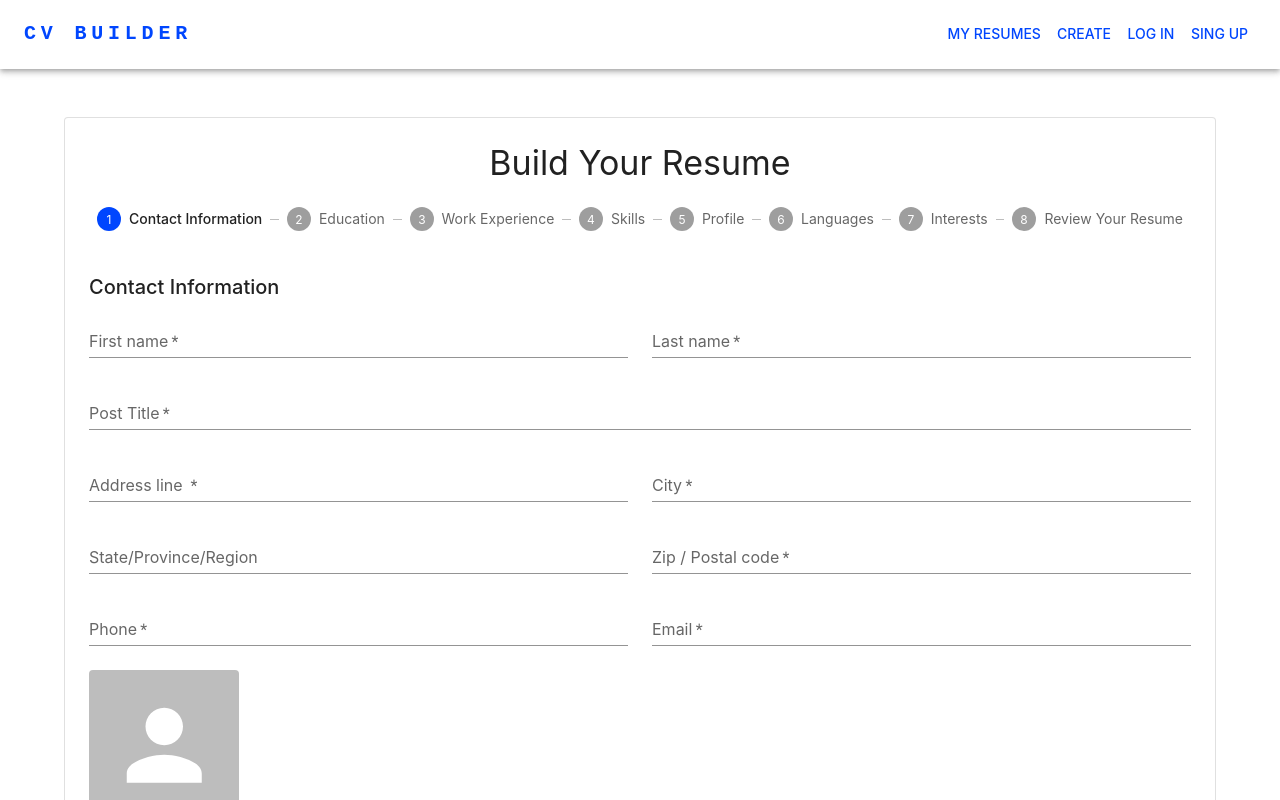
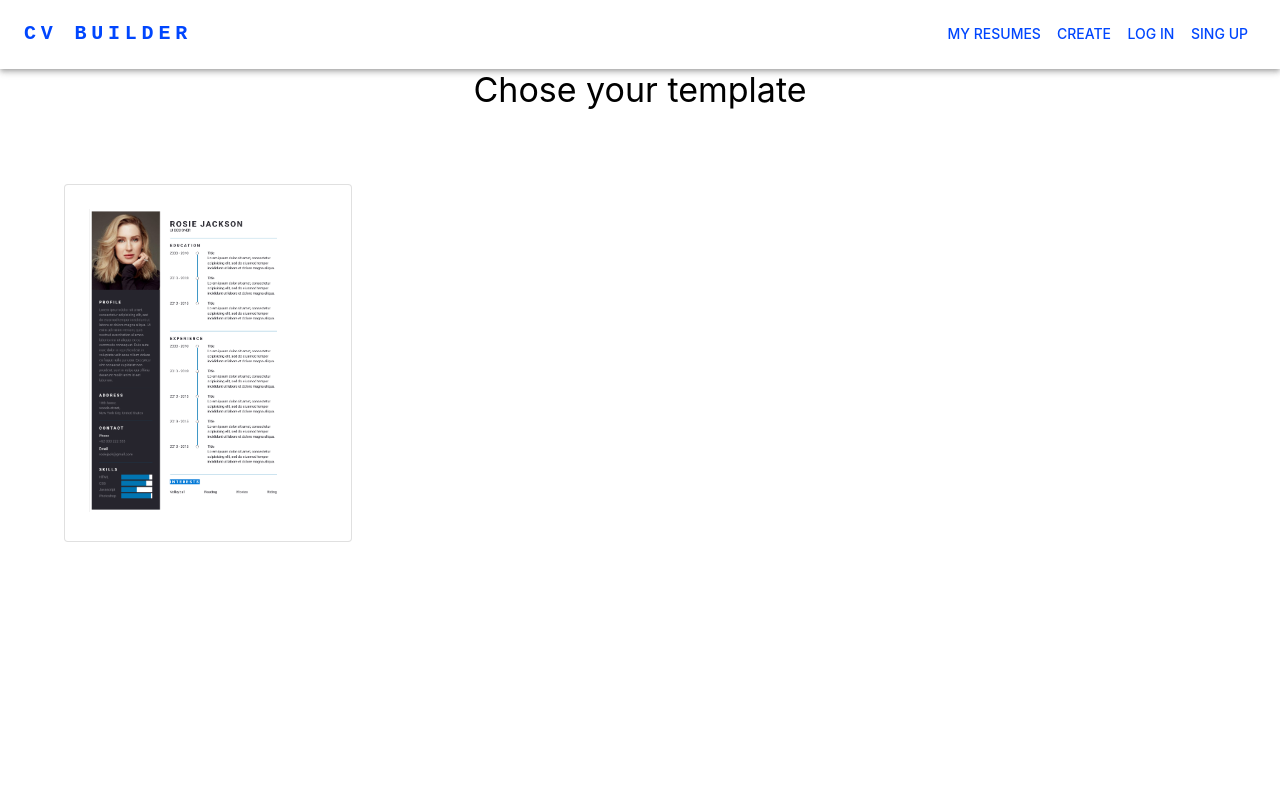
Before and after one commit to maskoul-mohamed/projet-fil-rouge, a React (Create React App) app in the folder prototype-1/: page / in a window 1280 px wide. Shown: the top 800 px of the page. Built offline with nearby package versions, Linux system fonts and the light colour scheme.

Commit message:
Add pick template page

```diff
--- a/prototype-1/src/App.js
+++ b/prototype-1/src/App.js
@@ -4,12 +4,14 @@ import PostsList from './components/PostsList';
 import AddPost from './components/AddPost';
 import ResumeBuilder from './components/ResumeBuilder/ResumeBuilder'
 import MainAppBar from './components/MainAppBar/MainAppBar';
+import PickTemplatePage from './components/PickTemplatePage';
 
 function App() {
   return (
     <div >
       <MainAppBar />
-      <ResumeBuilder />
+      {/* <ResumeBuilder /> */}
+      <PickTemplatePage />
     </div>
   );
 }
--- /dev/null
+++ b/prototype-1/src/components/PickTemplatePage.js
@@ -0,0 +1,41 @@
+import { Box, Grid, Paper, Typography } from "@mui/material";
+import { Container } from "@mui/system"
+import {template1} from './../assets/images/template1.png';
+
+
+
+const PickTemplatePage = () => {
+
+
+    return(
+        <>
+            <Container component="main" maxWidth="lg" sx={{ mb: 4 }}>
+                <Typography component="h1" variant="h4" align="center">
+                        Chose your template
+                </Typography>
+                <Grid
+                    container
+                    marginTop={'26px'}
+                    marginBottom={'26px'}
+                    spacing={0}
+
+                  >
+
+                    <Grid item xs={3}>
+                        <Paper variant="outlined" sx={{ my: { xs: 3, md: 6 }, p: { xs: 2, md: 3 } }}>
+
+                        <img src={require('./../assets/images/template1.png')}
+                        style={{width:"200px"}} />
+                    </Paper>
+
+
+                    </Grid>
+                  </Grid>
+            </Container>
+
+        </>
+    )
+}
+
+
+export default PickTemplatePage;
```
Also changed, not shown: prototype-1/src/assets/images/template1.png (added).
